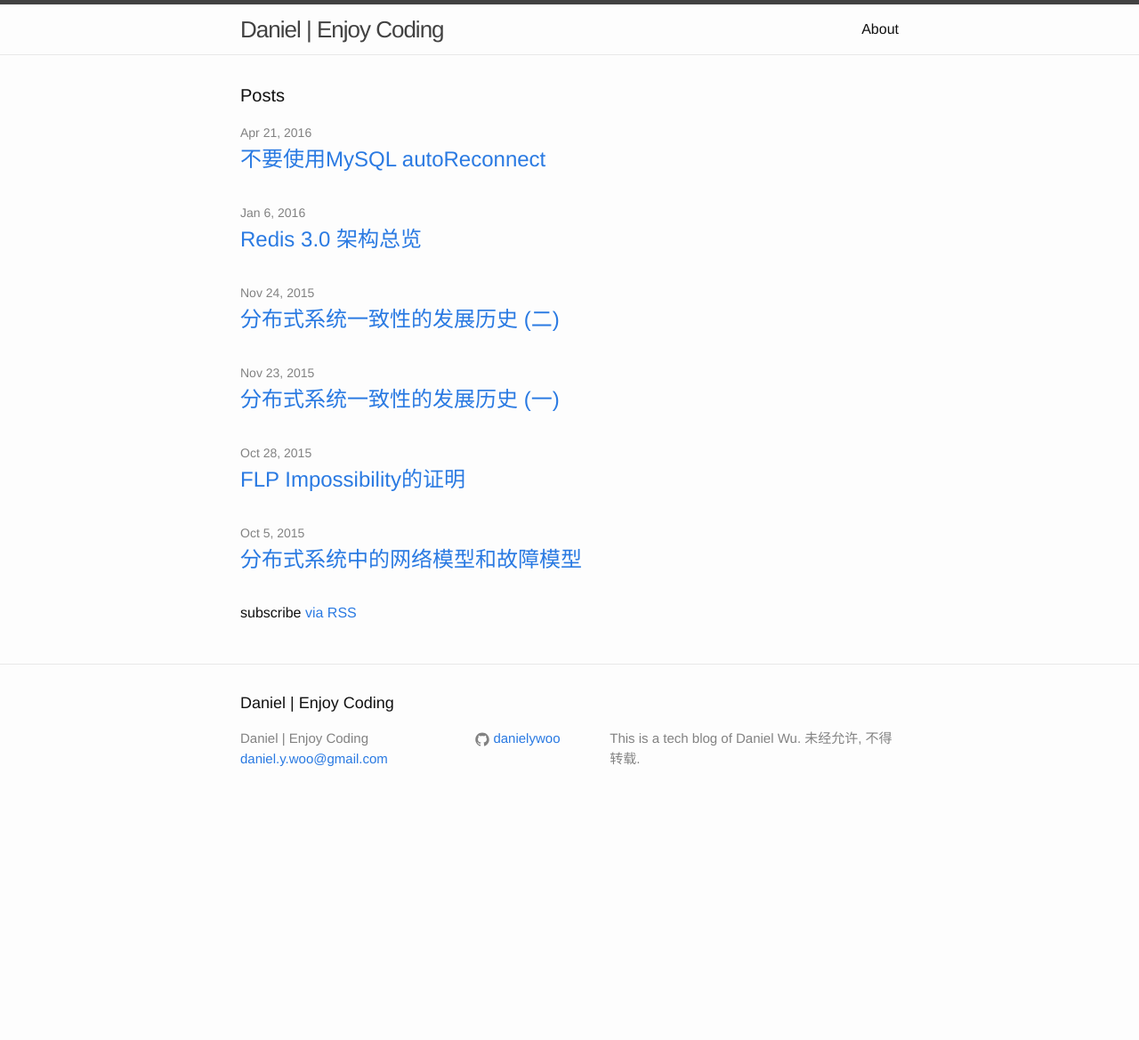
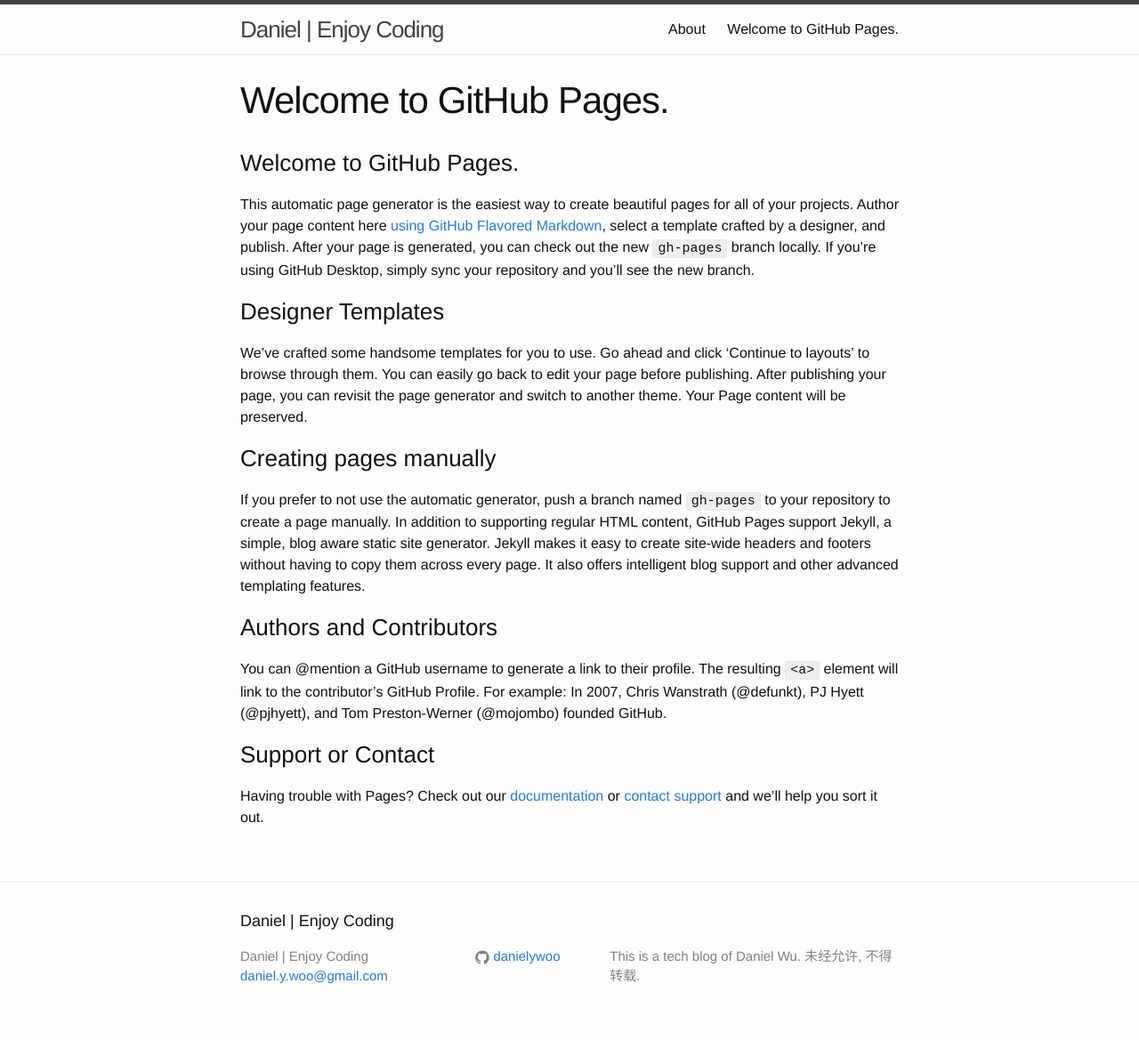
Before and after one commit to DanielYWoo/danielywoo.github.io, a Jekyll site: the page built from index.md, in a window 1280 px wide. Shown: the whole page at 89% size. Built offline with Jekyll 4.4.1, drawn with Linux system fonts in a browser that asks for light colours; our own code applies the rules of GitHub Pages for plain Markdown files; comment, search, counter and statistics services are not loaded; before the commit the page ends 924 px from its top, so only the background shows below that.

Commit message:
Set theme jekyll-theme-tactile and migrate Page Generator content

```diff
--- a/_config.yml
+++ b/_config.yml
@@ -11,3 +11,7 @@
 markdown: kramdown
 
 permalink: "/:title"
+
+google_analytics:
+show_downloads: true
+theme: jekyll-theme-tactile
--- a/index.html
+++ /dev/null
@@ -1,23 +0,0 @@
----
-layout: default
----
-
-<div class="home">
-
-  <h1 class="page-heading">Posts</h1>
-
-  <ul class="post-list">
-    {% for post in site.posts %}
-      <li>
-        <span class="post-meta">{{ post.date | date: "%b %-d, %Y" }}</span>
-
-        <h2>
-          <a class="post-link" href="{{ post.url | prepend: site.baseurl }}">{{ post.title }}</a>
-        </h2>
-      </li>
-    {% endfor %}
-  </ul>
-
-  <p class="rss-subscribe">subscribe <a href="{{ "/feed.xml" | prepend: site.baseurl }}">via RSS</a></p>
-
-</div>
--- /dev/null
+++ b/index.md
@@ -0,0 +1,14 @@
+### Welcome to GitHub Pages.
+This automatic page generator is the easiest way to create beautiful pages for all of your projects. Author your page content here [using GitHub Flavored Markdown](https://guides.github.com/features/mastering-markdown/), select a template crafted by a designer, and publish. After your page is generated, you can check out the new `gh-pages` branch locally. If you’re using GitHub Desktop, simply sync your repository and you’ll see the new branch.
+
+### Designer Templates
+We’ve crafted some handsome templates for you to use. Go ahead and click 'Continue to layouts' to browse through them. You can easily go back to edit your page before publishing. After publishing your page, you can revisit the page generator and switch to another theme. Your Page content will be preserved.
+
+### Creating pages manually
+If you prefer to not use the automatic generator, push a branch named `gh-pages` to your repository to create a page manually. In addition to supporting regular HTML content, GitHub Pages support Jekyll, a simple, blog aware static site generator. Jekyll makes it easy to create site-wide headers and footers without having to copy them across every page. It also offers intelligent blog support and other advanced templating features.
+
+### Authors and Contributors
+You can @mention a GitHub username to generate a link to their profile. The resulting `<a>` element will link to the contributor’s GitHub Profile. For example: In 2007, Chris Wanstrath (@defunkt), PJ Hyett (@pjhyett), and Tom Preston-Werner (@mojombo) founded GitHub.
+
+### Support or Contact
+Having trouble with Pages? Check out our [documentation](https://help.github.com/pages) or [contact support](https://github.com/contact) and we’ll help you sort it out.
```
Also changed, not shown: params.json (deleted, +0 -1 lines).
